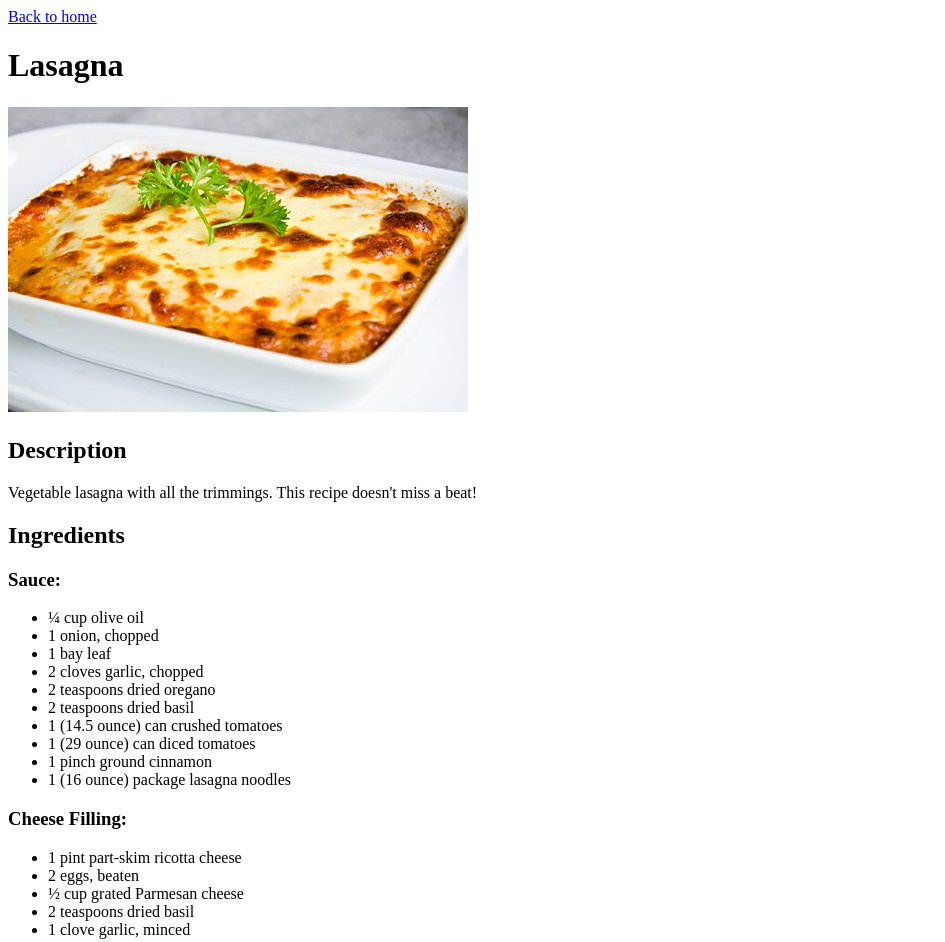
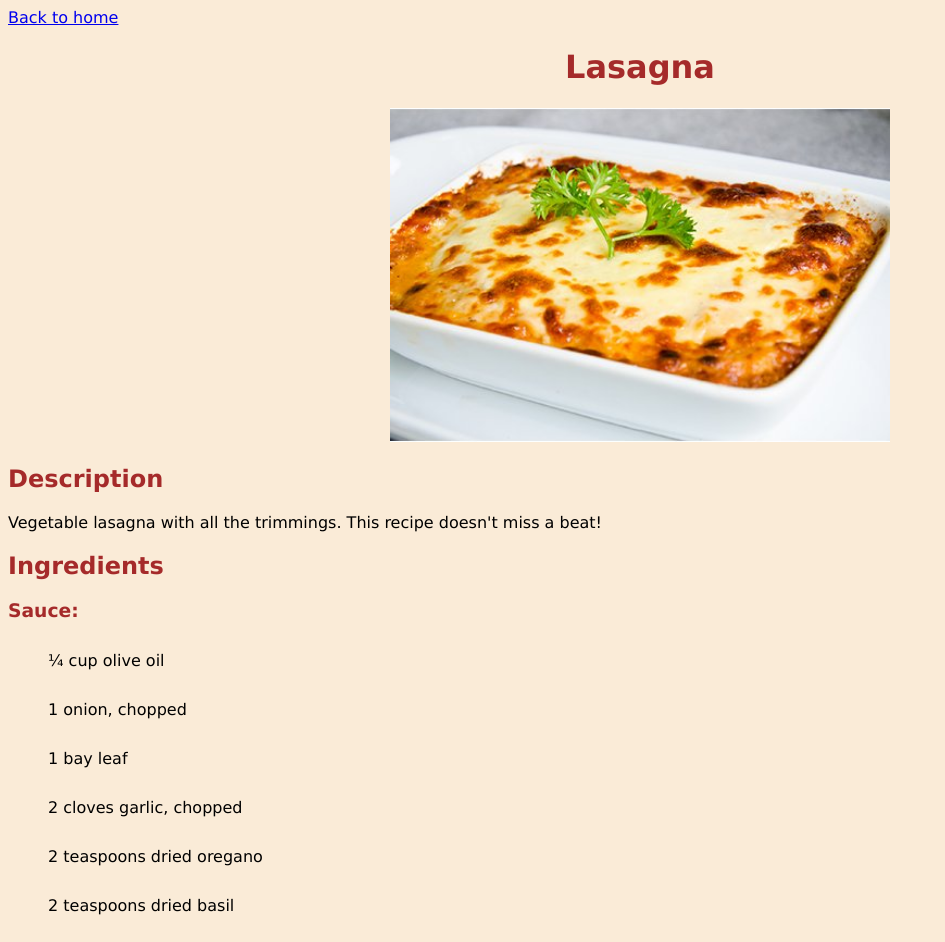
Before and after one commit to silarz/odin-recipes, a plain HTML site: page recipes/lasagna.html in a window 1280 px wide. Shown: the top 942 px of the page, without its empty margins (0-945 px from the left). Drawn offline with Linux system fonts and the light colour scheme.

Commit message:
Add odin-recipes.jpg and style.css, edit index.html and lasagna.html

```diff
--- a/recipes/lasagna.html
+++ b/recipes/lasagna.html
@@ -2,16 +2,17 @@
 <html lang="en">
 <head>
     <meta charset="UTF-8">
+    <link rel="stylesheet" href="../style.css">
     <title>Lasagna</title>
 </head>
 <body>
     <a href="../index.html">Back to home</a>
-    <h1>Lasagna</h1>
-    <img src="../img/lasagna.jpg" alt="Lasagna">
-    <h2>Description</h2>
+    <h1 class="title main-title">Lasagna</h1>
+    <div class="img-container"><img class="hero-img" src="../img/lasagna.jpg" alt="A hot food"></div>
+    <h2 class="title">Description</h2>
     <p> Vegetable lasagna with all the trimmings. This recipe doesn't miss a beat!</p>
-    <h2>Ingredients</h2>
-    <h3>Sauce:</h3>
+    <h2 class="title">Ingredients</h2>
+    <h3 class="title">Sauce:</h3>
     <ul>
         <li>  ¼ cup olive oil </li>
         <li>  1 onion, chopped </li>
@@ -24,7 +25,7 @@
         <li>   1 pinch ground cinnamon</li>
         <li>    1 (16 ounce) package lasagna noodles </li>
     </ul>
-    <h3>Cheese Filling:</h3>
+    <h3 class="title">Cheese Filling:</h3>
     <ul>
       <li> 1 pint part-skim ricotta cheese</li>
       <li>  2 eggs, beaten</li>
@@ -32,7 +33,7 @@
       <li> 2 teaspoons dried basil</li>
       <li> 1 clove garlic, minced </li>
     </ul>
-    <h3>Vegetable Filling:</h3>
+    <h3 class="title">Vegetable Filling:</h3>
     <ul>
         <li>2 tablespoons olive oil</li>
         <li>1 onion, sliced</li>
@@ -42,7 +43,7 @@
         <li>1 pound mozzarella cheese, sliced</li>
         <li>1 cup grated Parmesan cheese </li>
     </ul>
-    <h2>Steps</h2>
+    <h2 class="title">Steps</h2>
     <ol>
         <li>Heat 1/4 cup oil in a large skillet over medium heat. Stir in chopped onions and bay leaf; cook and stir until the onion has softened and turned translucent, about 5 minutes. Add 2 cloves minced garlic, oregano, and 2 teaspoons basil; cook and stir for 2 more minutes.</li>
 
--- /dev/null
+++ b/style.css
@@ -0,0 +1,43 @@
+body{
+    background-color: antiquewhite;
+    font-family:'Lucida Sans', 'Lucida Sans Regular', 'Lucida Grande', 'Lucida Sans Unicode', Geneva, Verdana, sans-serif;
+}
+
+.title{
+    color: brown;
+}
+
+.main-title{
+    text-align: center;
+}
+
+.img-container{
+    width: 100%;
+    text-align: center;
+}
+
+.hero-img{
+    width: 500px;
+    height: auto;
+}
+
+ul{
+    list-style-type: none;
+}
+li{
+    margin: 30px 0 0 0px;
+}
+li a{
+    color: black;
+    font-weight: bolder;
+}
+
+li a:hover{
+    color: brown;
+}
+
+.list-img{
+    width: 150px;
+    height: auto;
+    display: block;
+}
```
Also changed, not shown: index.html (+12 -5 lines), img/odin-recipes.jpg (added).
